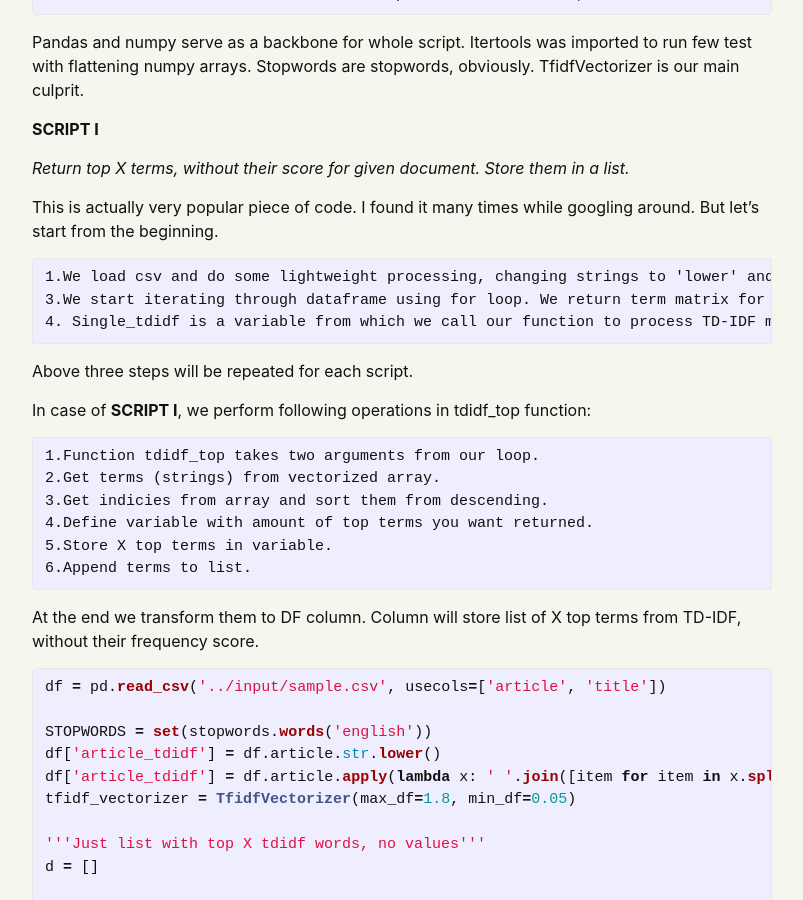
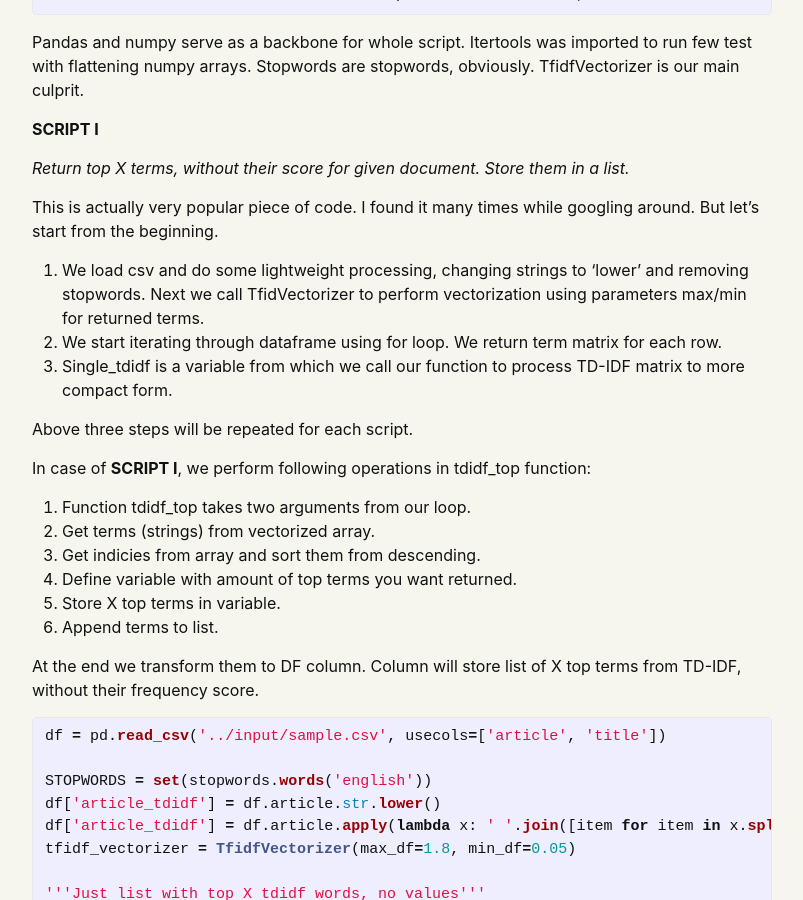
Before and after one commit to neotokio/neotokio.github.io, a Jekyll site: the page built from _posts/2019-10-08-Finding-top-tdidf-terms-with-pandas-and-numpy.markdown, in a window 1280 px wide and 900 px high, scrolled down 821 px. Shown: the whole window, without its empty margins (238-1041 px from the left). Built offline with Jekyll 4.4.1, drawn with Linux system fonts in a browser that asks for light colours.

Commit message:
Top tdidf article

```diff
--- a/_posts/2019-10-08-Finding-top-tdidf-terms-with-pandas-and-numpy.markdown
+++ b/_posts/2019-10-08-Finding-top-tdidf-terms-with-pandas-and-numpy.markdown
@@ -36,20 +36,20 @@ Pandas and numpy serve as a backbone for whole script. Itertools was imported to
 
 This is actually very popular piece of code. I found it many times while googling around. But let's start from the beginning.
 
-    1.We load csv and do some lightweight processing, changing strings to 'lower' and removing stopwords. Next we call TfidVectorizer to perform 2.vectorization using parameters max/min for returned terms.
-    3.We start iterating through dataframe using for loop. We return term matrix for each row.
-    4. Single_tdidf is a variable from which we call our function to process TD-IDF matrix to more compact form.
+1. We load csv and do some lightweight processing, changing strings to 'lower' and removing stopwords. Next we call TfidVectorizer to perform vectorization using parameters max/min for returned terms.
+2. We start iterating through dataframe using for loop. We return term matrix for each row.
+3. Single_tdidf is a variable from which we call our function to process TD-IDF matrix to more compact form.
 
 Above three steps will be repeated for each script.
 
 In case of **SCRIPT I**, we perform following operations in tdidf_top function:
 
-    1.Function tdidf_top takes two arguments from our loop.
-    2.Get terms (strings) from vectorized array.
-    3.Get indicies from array and sort them from descending.
-    4.Define variable with amount of top terms you want returned.
-    5.Store X top terms in variable.
-    6.Append terms to list.
+1. Function tdidf_top takes two arguments from our loop.
+2. Get terms (strings) from vectorized array.
+3. Get indicies from array and sort them from descending.
+4. Define variable with amount of top terms you want returned.
+5. Store X top terms in variable.
+6. Append terms to list.
 
 At the end we transform them to DF column. Column will store list of X top terms from TD-IDF, without their frequency score.
 
```
Also changed, not shown: other parts of _posts/2019-10-08-Finding-top-tdidf-terms-with-pandas-and-numpy.markdown (+1 -1 lines).
